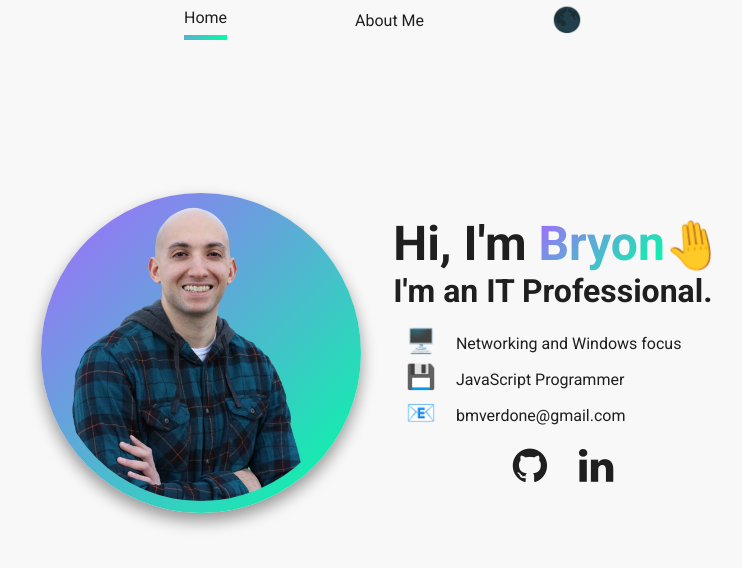
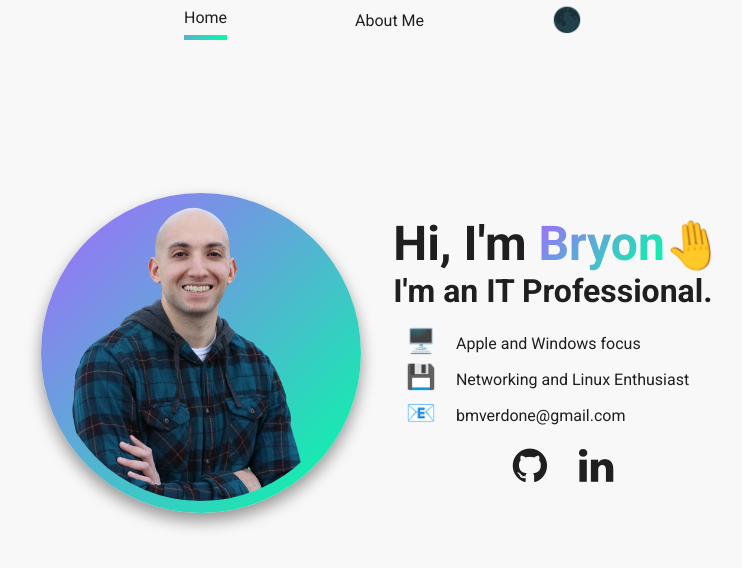
Before and after one commit to paytonjewell/ReactPortfolioTemplate, a React (Create React App) app: page / in a window 1280 px wide. Shown: the top 568 px of the page, without its empty margins (257-999 px from the left). Built offline with nearby package versions, Linux system fonts and the light colour scheme; the HTML template or start-up script is replaced by a standard one.

Commit message:
updated tech content

```diff
--- a/src/info/Info.js
+++ b/src/info/Info.js
@@ -33,11 +33,11 @@ export const info = {
     // these are just some "tidbits" about yourself. You can look at mine https://paytonjewell.github.io/#/ for an example if you'd like
     {
       emoji: '🖥️',
-      text: 'Networking and Windows focus',
+      text: 'Apple and Windows focus',
     },
     {
       emoji: '💾',
-      text: 'JavaScript Programmer',
+      text: 'Networking and Linux Enthusiast',
     },
     // {
     //   emoji: '💼',
```
